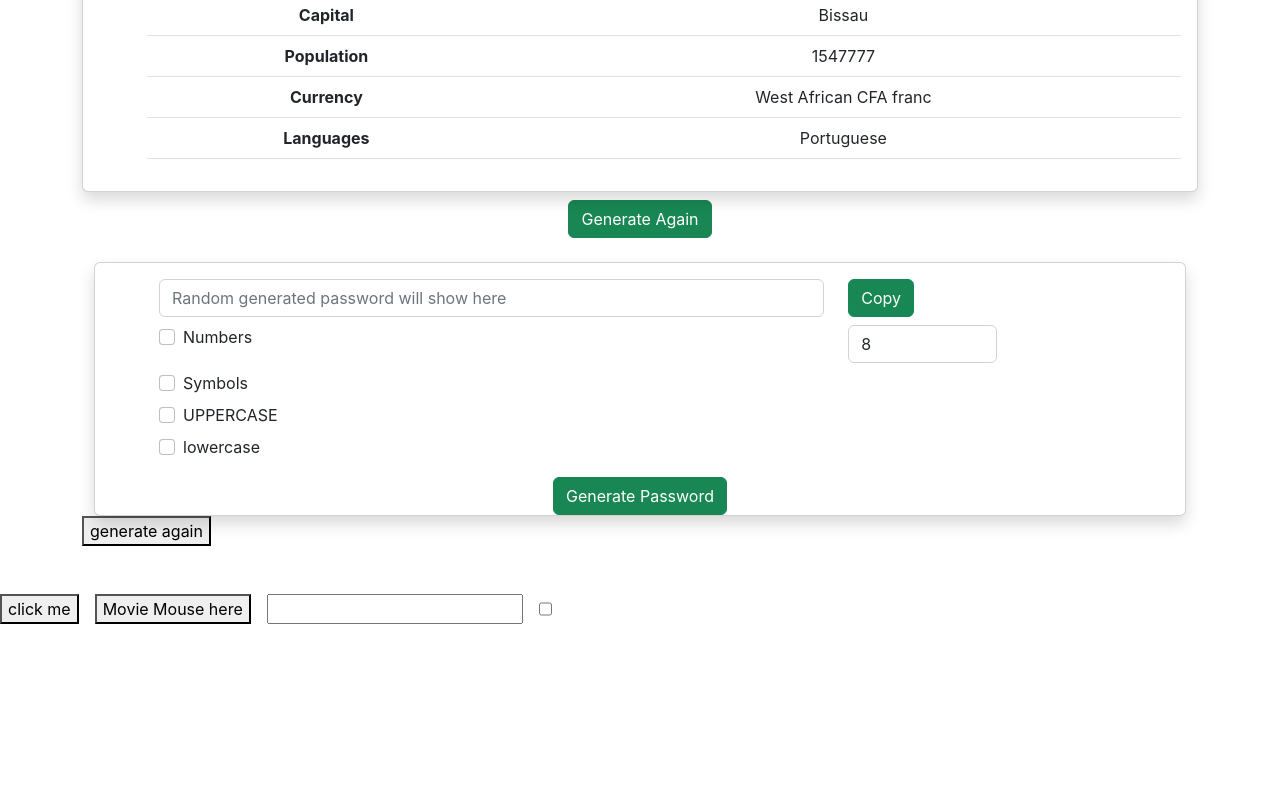
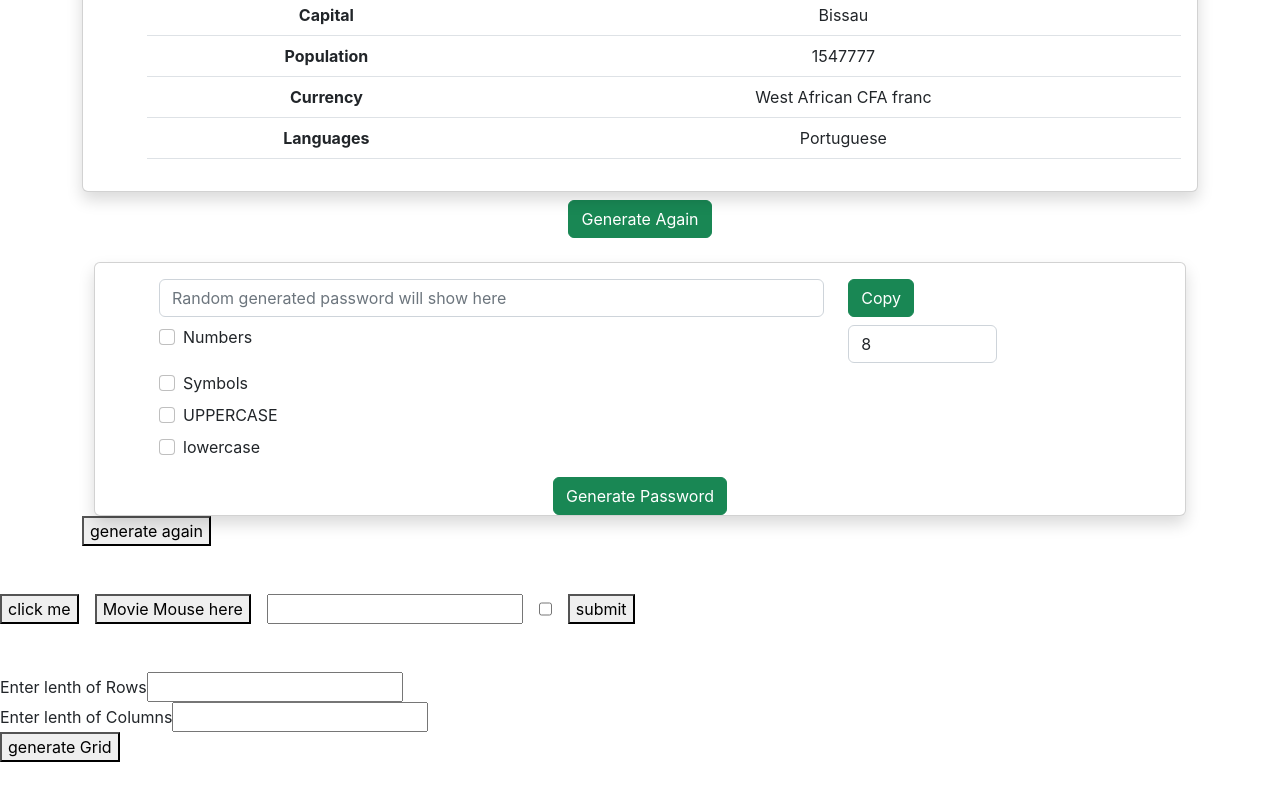
Before and after one commit to saleem189/react-pratices, a React (Create React App) app: page / in a window 1280 px wide. Shown: the part 328-1128 px from the top of the page. Before the commit the page ends 1000 px from the top, so only its background shows below. Built offline with nearby package versions, Linux system fonts and the light colour scheme.

Commit message:
:pencil2: added Mouse Grid

```diff
--- a/src/App.js
+++ b/src/App.js
@@ -6,6 +6,7 @@ import CountryFlag from "./components/CountryFlag";
 import PasswordGenerator from './components/PasswordGenerator';
 import AxiosUseEffect from './components/useEffect_axios.js';
 import Events from './components/Events';
+import MouseGrid from './components/MouseGrid';
 
 function App() {
   return (
@@ -24,6 +25,9 @@ function App() {
 
        <div className="mt-5 mb-5">
         <Events/>
+       </div>
+       <div className="mt-5 mb-5">
+        <MouseGrid/>
        </div>
     </div>
   );
--- a/src/components/Events.js
+++ b/src/components/Events.js
@@ -19,12 +19,18 @@ const Events = () =>{
     }
 
     const handleKeyPress =(e) =>{
-        setState({...state,"message":`${e.target.value} Pressed a key`});
+        setState({...state,"first Name": e.target.value,"message":`${e.target.value} Pressed a key`});
         setColor ({'color':generateRandomColor()});
     }
 
     const handleCheckBox =(e) =>{
         setState({...state,"message":`OnChange is occured on Checkbox and it is now ${e.target.checked} `});
+        setColor ({'color':generateRandomColor()});
+    }
+
+    const handleSubmit =(e) =>{
+        e.preventDefault();
+        setState({...state,"message":`onSubmit it is preventing from submit it `});
         setColor ({'color':generateRandomColor()});
     }
 
@@ -42,6 +48,9 @@ const Events = () =>{
             <button onMouseMove={handleMouseMove}>Movie Mouse here</button>
             <input type="text" name="first_name" onKeyUp={handleKeyPress}></input>
             <input type="checkbox" name="check" onChange={handleCheckBox}></input>
+            <form onSubmit={handleSubmit}>
+                <button type="submit">submit</button>
+            </form>
         </div>
     </div>
 );
--- /dev/null
+++ b/src/components/GridBox.js
@@ -0,0 +1,18 @@
+const GridBox = () =>{
+    const styles = {
+        'width':'10rem',
+        'height':'5rem',
+        'border':'1px solid',
+        'backgroundColor':'gray'
+    }
+    const handleBox =(e)=>{
+        e.target.style.backgroundColor = 'red';
+    }
+return (
+    <div style={styles} onClick={handleBox} >
+
+    </div>
+    )
+}
+
+export default GridBox;
--- /dev/null
+++ b/src/components/MouseGrid.js
@@ -0,0 +1,49 @@
+import { useState } from "react";
+import GridBox from "./GridBox";
+
+const MouseGrid = () => {
+
+    const [rowlength, setRowLength] = useState('');
+    const [columnlength, setColumnLength] = useState('');
+    const [divState, setDivState] = useState('')
+
+    const handleGrid =() =>{
+        let show_row_div=[];
+        let show_column_div=[];
+        let col_key = 0;
+        for (let index = 0; index < rowlength; index++){
+            for (let col = 0; col < columnlength; col++) {
+                show_column_div.push(<div className="col" key={col_key++} > <GridBox/></div>);
+            }
+           show_row_div.push(<div className="row" key={'row_'+index}>{show_column_div}</div>);
+           show_column_div=[];
+        }
+        setDivState(show_row_div);
+    }
+
+    return (
+        <>
+            <div className="form-group">
+                <label htmlFor="row">
+                    Enter lenth of Rows
+                </label>
+                <input defaultValue={rowlength} type="number" name="row" onChange={(e)=>{setRowLength(e.target.value)}}></input>
+            </div>
+            <div className="form-group">
+            <label htmlFor="column">
+                    Enter lenth of Columns
+                </label>
+                <input defaultValue={columnlength} type="number" name="column" onChange={(e)=>{setColumnLength(e.target.value)}}></input>
+            </div>
+
+            <button onClick={handleGrid}> generate Grid</button>
+            <div className="container">
+                <div className="text-center">
+                    {divState}
+                </div>
+            </div>
+        </>
+    );
+}
+
+export default MouseGrid;
```
